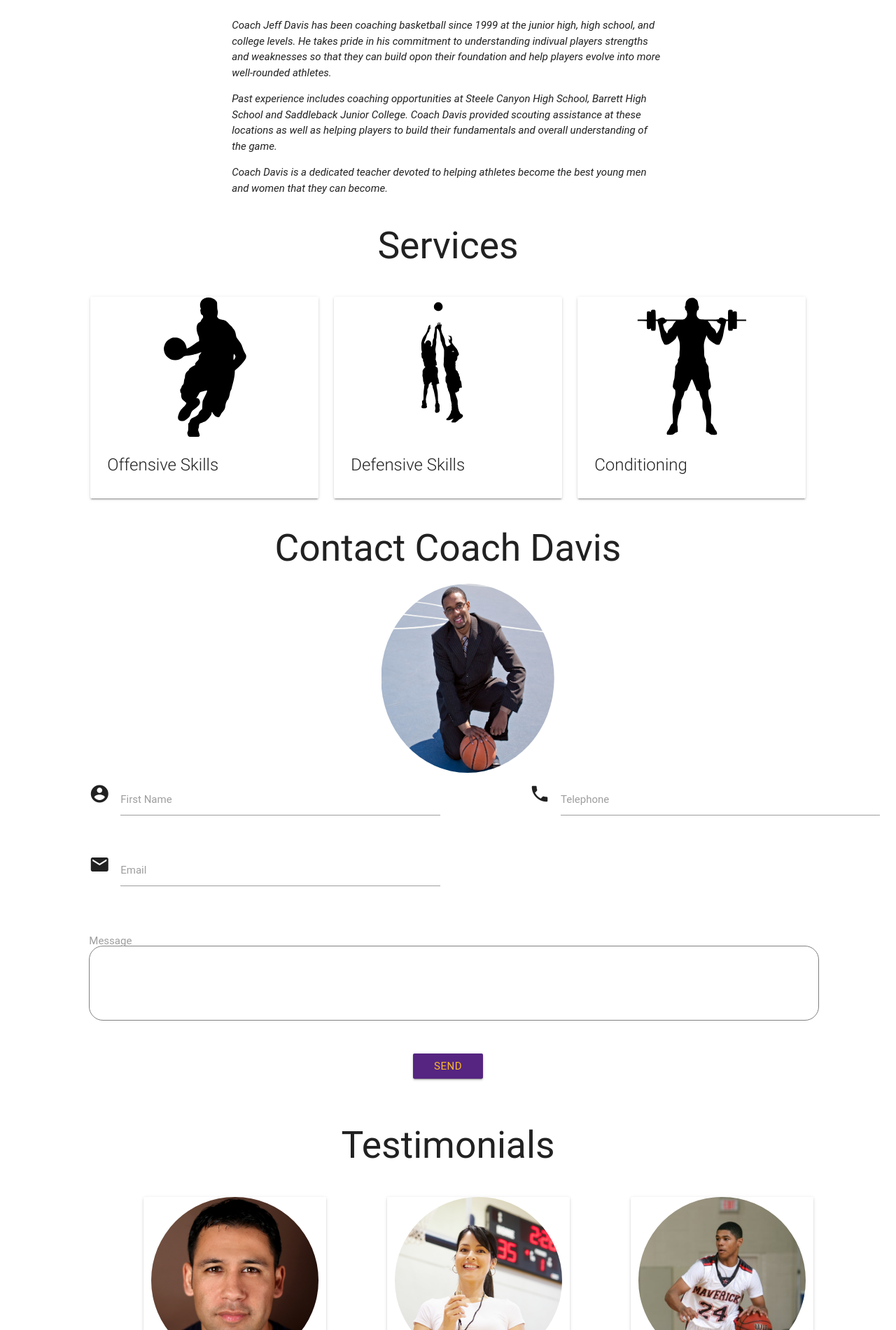
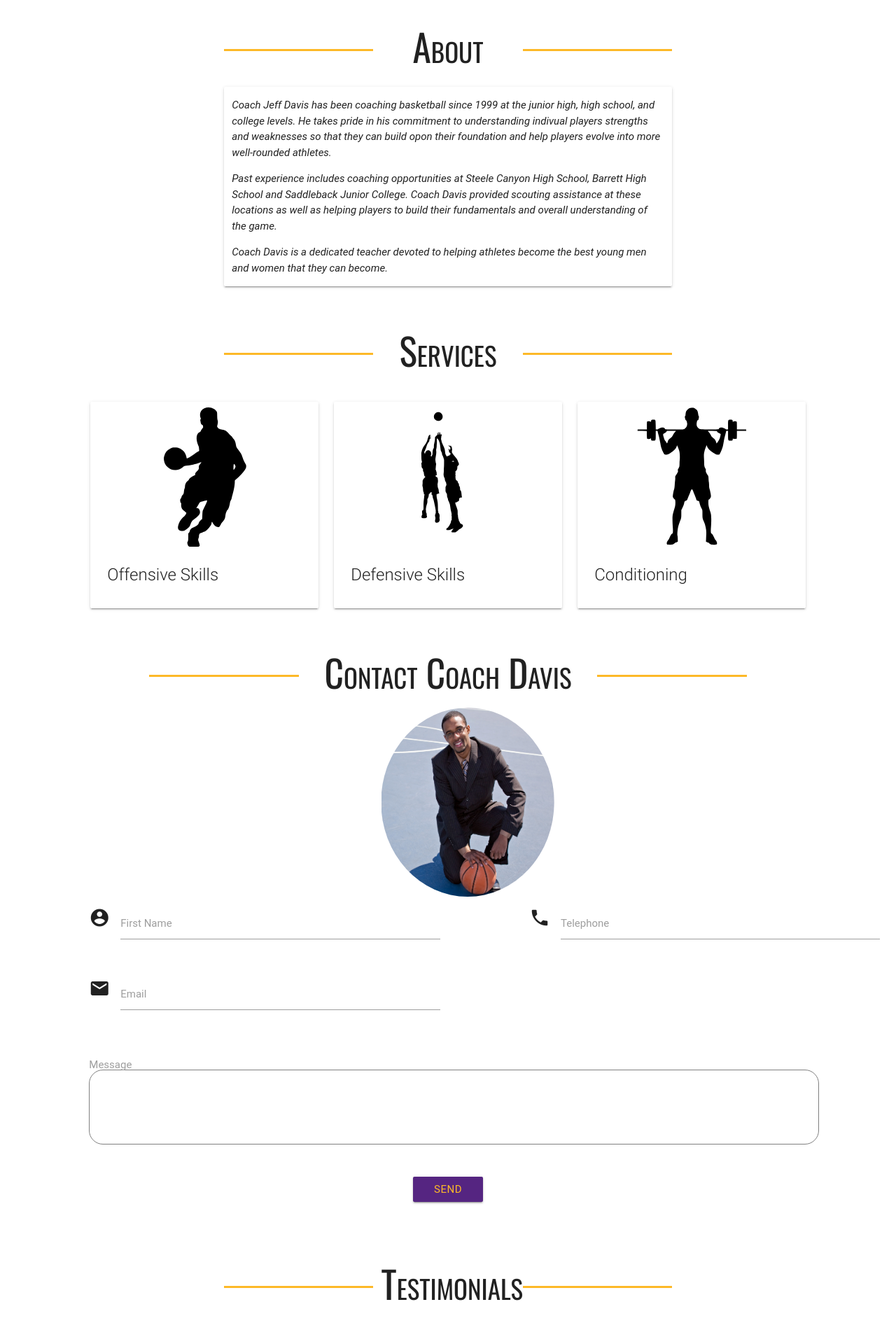
Before and after one commit to kevintrogers/team-first-basketball, a PHP site: page / in a window 1280 px wide. Shown: the part 680-2580 px from the top of the page at 70% size. Run offline with PHP 8.4, Linux system fonts and the light colour scheme; some libraries are stand-ins or nearby versions; some web fonts are replaced.

Commit message:
added seperators between sections, deleted unecessary css

```diff
--- a/css/style.css
+++ b/css/style.css
@@ -1,9 +1,9 @@
-@import url(https://fonts.googleapis.com/css?family=Oswald:400,300,700);
+@import url(https://fonts.googleapis.com/css?family=Oswald:400,300,700|Lato);
 #home {
   background: url("/img/basketball-team.jpg") center;
   background-size: cover;
   height: 85vh;
-  font-family: "Oswald";
+  font-family: "Oswald", cursive;
   font-style: italic; }
 
 /*.brand-logo {
@@ -42,6 +42,21 @@
     transform: translate(1725%, -48%) rotate(295deg); }
   100% {
     transform: translate(1750%, -50%) rotate(300deg); } }
+
+h2 {
+  position: relative;
+  font-variant: small-caps;
+  font-family: "Oswald", cursive; }
+
+.seperator-row {
+  display: inline; }
+
+.seperator {
+  display: inline-block;
+  position: relative;
+  border-bottom: 3px solid #fdb928;
+  font-size: .5em;
+  top: 4rem; }
 
 nav {
   background: #552581;
@@ -133,11 +148,10 @@ footer {
     font-variant: large-caps;
     text-align: center;
     font-weight: 900; }
-  #testimonial-list .card img {
+  ul li img {
+    height: 100%;
+    width: 100%;
     margin-top: .5em; }
-  .circle {
-    height: 100%;
-    width: 100%; }
   p.testimony-text {
     height: 7.5em; }
   span.testimony-source {
--- a/index.html
+++ b/index.html
@@ -50,8 +50,11 @@
   </div>
 
   <section id='about' class='row'>
+    <div class='seperator-row row'>
+    <div class='col s2 offset-s3 seperator'></div><h2 class='col s2 center'>About</h2><div class='col s2 seperator'></div>
+    </div>
+    <article id='about-text' class='card col s10 offset-s1 m6 offset-m3'>
 
-    <article id='about-text' class='col s10 offset-s1 m6 offset-m3'>
       <p>Coach Jeff Davis has been coaching basketball since 1999 at the junior high, high school, and college levels.
       He takes pride in his commitment to understanding indivual players strengths and weaknesses so that
       they can build opon their foundation and help players evolve into more well-rounded athletes.</p>
@@ -61,12 +64,12 @@
       <p>Coach Davis is a dedicated teacher devoted to helping athletes become the best young men and women that they
       can become.</p>
     </article>
-    <div class='sidebar hide-on-small'>
 
-    </div>
   </section>
   <section id='services'>
-    <h2 class='center'>Services</h2>
+        <div class='seperator-row row'>
+    <div class='col s2 offset-s3 seperator'></div><h2 class='col s2 center'>Services</h2><div class='col s2 seperator'></div>
+    </div>
   <div class="row">
     <div class="col s12 m10 offset-m1">
       <ul ng-repeat="service in main.services">
@@ -98,7 +101,9 @@
   </section>
 
   <section id='contact'>
-    <h2 class='center'>Contact Coach Davis</h2>
+        <div class='seperator-row row'>
+    <div class='col s2 offset-s2 seperator'></div><h2 class='col s4 center'>Contact Coach Davis</h2><div class='col s2 seperator'></div>
+    </div>
     <div class='row'>
     <img class='center circle col s6 offset-s3 m2 offset-m5' src='img/coach-davis.png'>
   <div class="row">
@@ -137,7 +142,9 @@
     </div>
   </section>
  <section id='testimonials'>
-      <h2 class='center'>Testimonials</h2>
+    <div class='seperator-row row'>
+    <div class='col s2 offset-s3 seperator'></div><h2 class='col s2 center'>Testimonials</h2><div class='col s2 seperator'></div>
+    </div>
   <div class='row'>
     <ul id='testimonial-list center' class='col s12 l10 offset-l1'>
 
--- a/scss/style.scss
+++ b/scss/style.scss
@@ -1,10 +1,10 @@
-@import url(https://fonts.googleapis.com/css?family=Oswald:400,300,700);
+@import url(https://fonts.googleapis.com/css?family=Oswald:400,300,700|Lato);
 
 $fancyfont: 'Oswald', cursive;
 $laker-purple: #552581;
 $laker-gold: #fdb928;
 
-$basefont: 'Oswald';
+$basefont: 'Oswald', cursive;
 $bounce-time: 2s;
 
 #home {
@@ -78,7 +78,22 @@ $bounce-time: 2s;
 }
 
 }
+h2 {
+    position: relative;
+    font-variant: small-caps;
+    font-family: $basefont;
 
+}
+.seperator-row {
+    display:inline;
+}
+.seperator{
+    display:inline-block;
+    position: relative;
+    border-bottom: 3px solid $laker-gold;
+    font-size:.5em;
+    top: 4rem;
+}
 nav {
   background:$laker-purple;
   box-shadow: none;
@@ -187,16 +202,13 @@ img.activator {
     text-align: center;
     font-weight: 900;
 }
-#testimonial-list .card img {
-
+ul li img {
+    height:100%;
+    width:100%;
     margin-top: .5em;
 
 }
-.circle {
-    height:100%;
-    width:100%;
 
-}
 p.testimony-text {
     height: 7.5em;
 }
```
